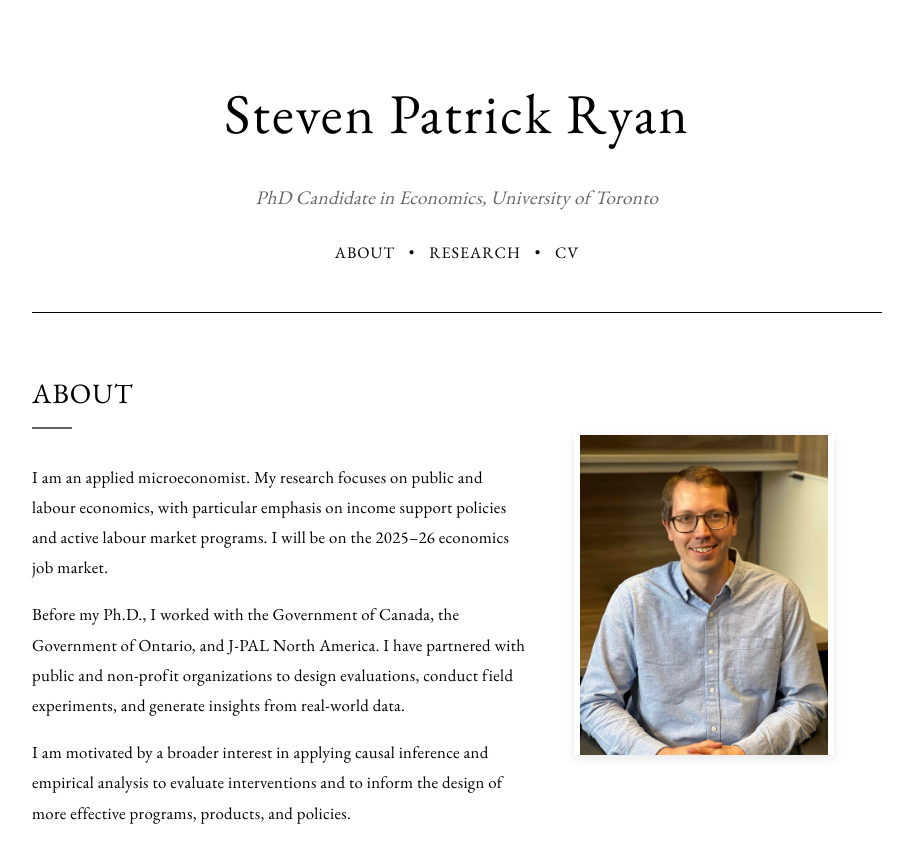
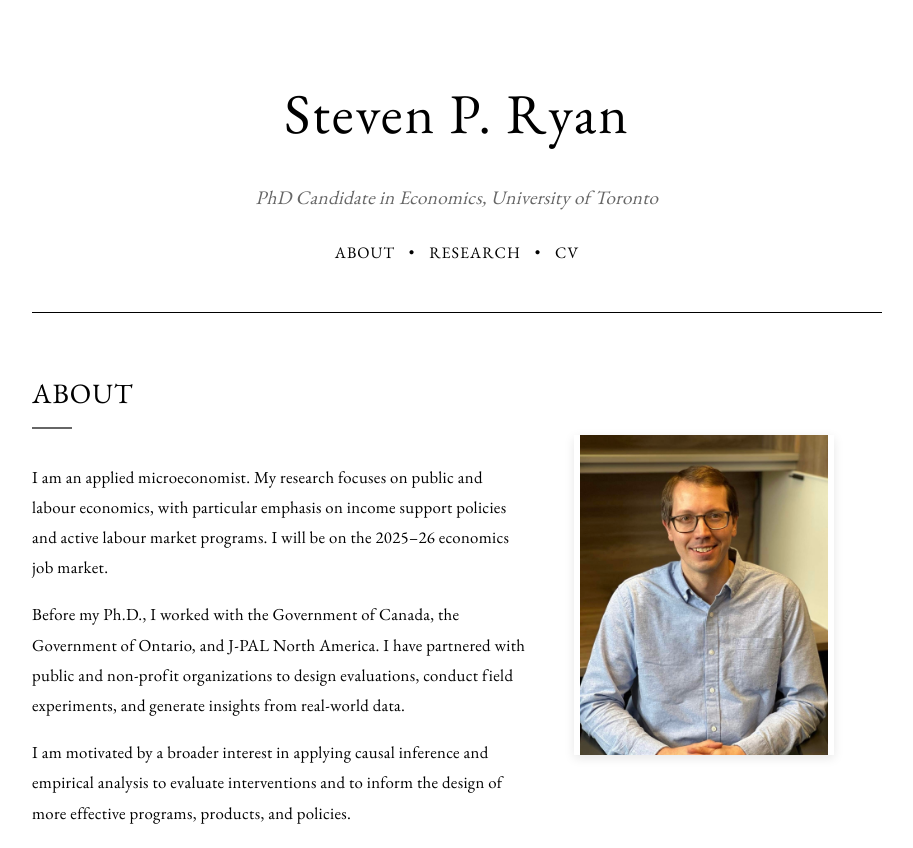
Before and after one commit to stevenryan86/stevenryan86.github.io, a plain HTML site: page index.html in a window 1280 px wide. Shown: the top 848 px of the page, without its empty margins (183-1096 px from the left). Drawn offline with nearby package versions, Linux system fonts and the light colour scheme.

Commit message:
Revert back to initial middle name

```diff
--- a/header.html
+++ b/header.html
@@ -1,4 +1,4 @@
-<div class="name-line">Steven Patrick Ryan</div>
+<div class="name-line">Steven P. Ryan</div>
 <div class="motto">PhD Candidate in Economics, University of Toronto</div>
 <nav>
   <a href="index.html">About</a> •
```
